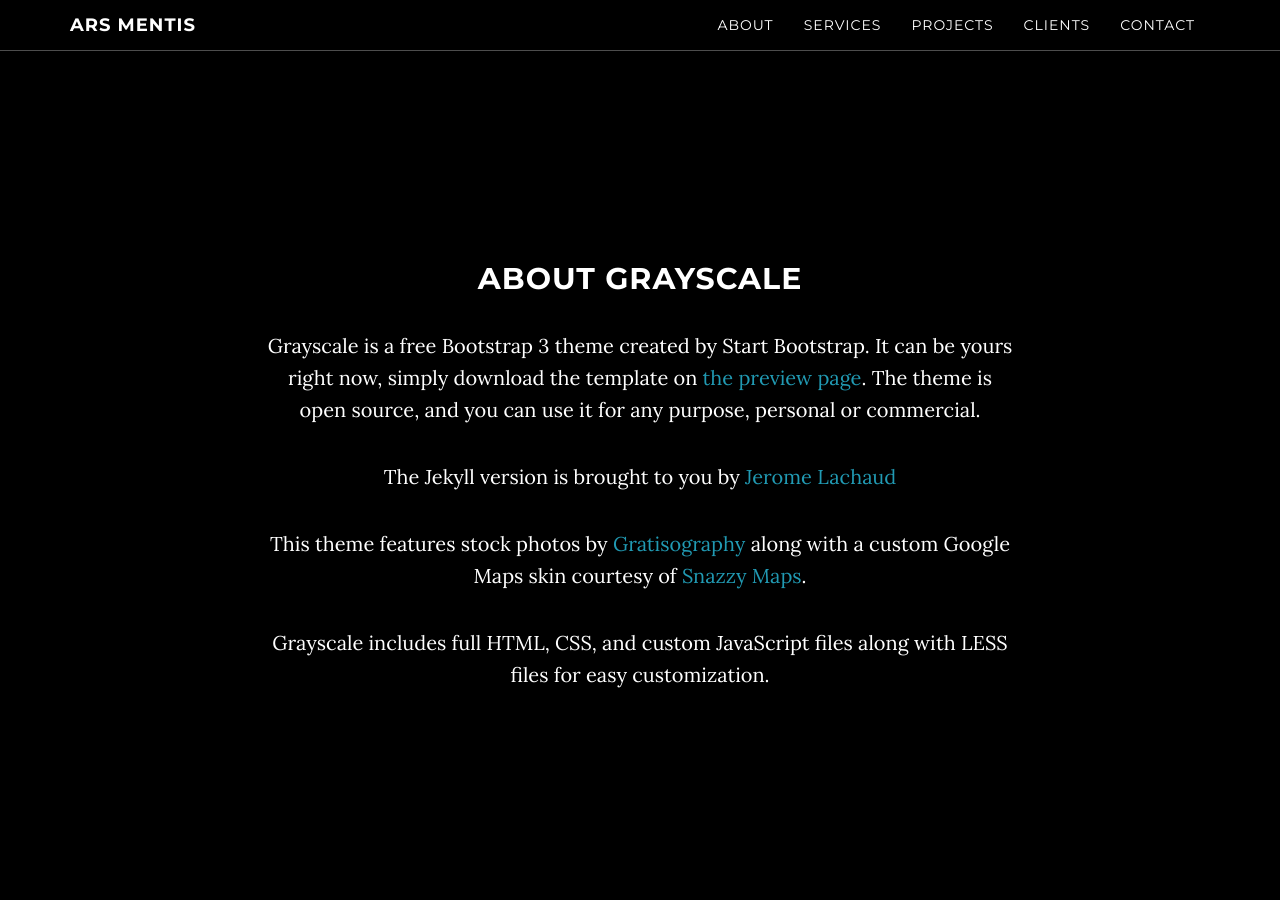
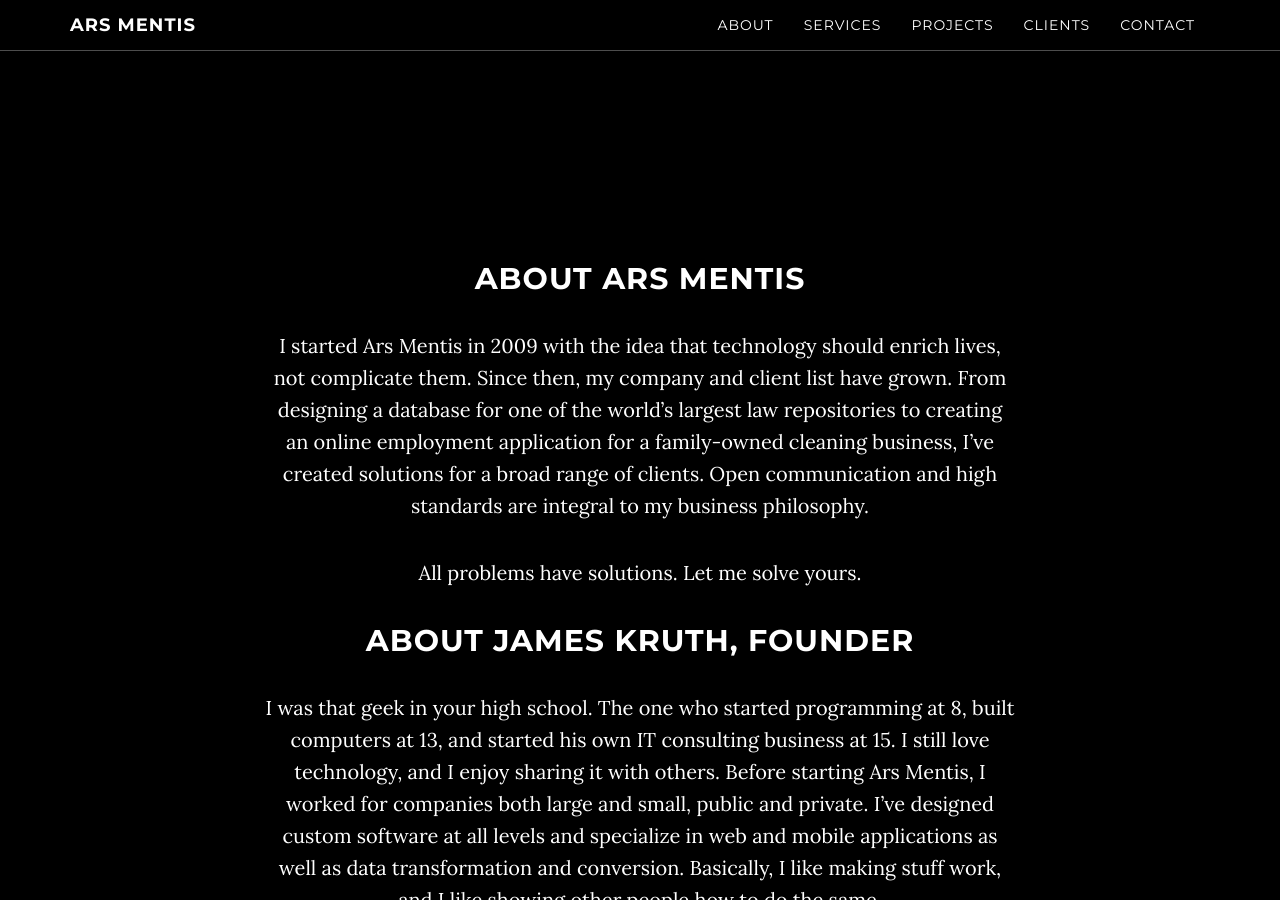
Before and after one commit to arsmentis/arsmentis-jekyll, a Jekyll site: the page built from index.html, in a window 1280 px wide and 900 px high, scrolled down 838 px. Built offline with Jekyll 4.4.1, drawn with Linux system fonts in a browser that asks for light colours; some of the changed text lies outside the part shown.

Commit message:
added page and content from old site

```diff
--- a/_includes/about.html
+++ b/_includes/about.html
@@ -2,11 +2,14 @@
     <section id="about" class="container content-section text-center">
         <div class="row">
             <div class="col-lg-8 col-lg-offset-2">
-                <h2>About Grayscale</h2>
-                <p>Grayscale is a free Bootstrap 3 theme created by Start Bootstrap. It can be yours right now, simply download the template on <a href="http://startbootstrap.com/template-overviews/grayscale/">the preview page</a>. The theme is open source, and you can use it for any purpose, personal or commercial.</p>
-                <p>The Jekyll version is brought to you by <a href="https://github.com/jeromelachaud">Jerome Lachaud</a></p>
-                <p>This theme features stock photos by <a href="http://gratisography.com/">Gratisography</a> along with a custom Google Maps skin courtesy of <a href="http://snazzymaps.com/">Snazzy Maps</a>.</p>
-                <p>Grayscale includes full HTML, CSS, and custom JavaScript files along with LESS files for easy customization.</p>
+                <h2>About Ars Mentis</h2>
+                <p>I started Ars Mentis in 2009 with the idea that technology should enrich lives, not complicate them. Since then, my company and client list have grown. From designing a database for one of the world’s largest law repositories to creating an online employment application for a family-owned cleaning business, I’ve created solutions for a broad range of clients. Open communication and high standards are integral to my business philosophy.</p>
+                <p>All problems have solutions. Let me solve yours.</p>
+            </div>
+            <div class="col-lg-8 col-lg-offset-2">
+                <h2>About James Kruth, founder</h2>
+                <p>I was that geek in your high school. The one who started programming at 8, built computers at 13, and started his own IT consulting business at 15. I still love technology, and I enjoy sharing it with others. Before starting Ars Mentis, I worked for companies both large and small, public and private. I’ve designed custom software at all levels and specialize in web and mobile applications as well as data transformation and conversion. Basically, I like making stuff work, and I like showing other people how to do the same.</p>
+                <p>I also play guitar. Just to even things out.</p>
             </div>
         </div>
     </section>
```
